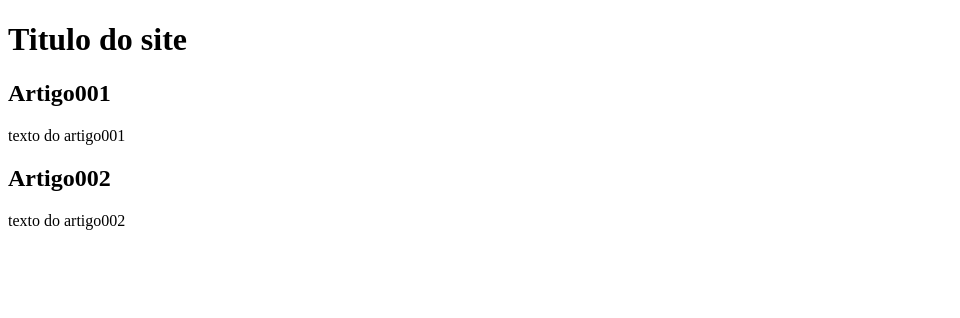
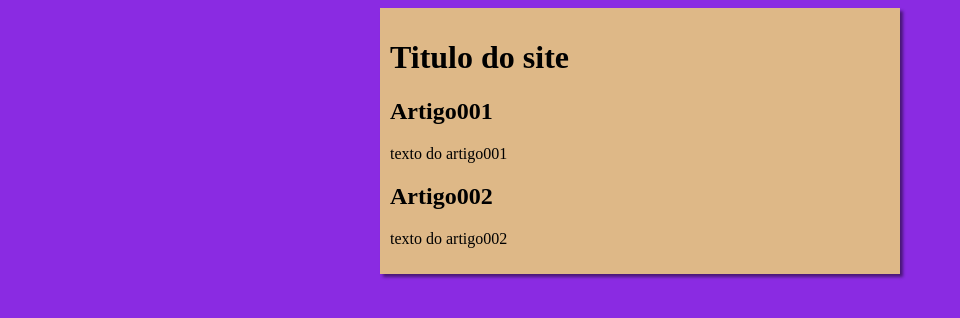
Before and after one commit to DavidAlonsoVieira/Site-E-Agora, a plain HTML site: page index.html in a window 1280 px wide. Shown: the whole page, without its empty margins (0-960 px from the left). Drawn offline with Linux system fonts and the light colour scheme.

Commit message:
criei design

```diff
--- /dev/null
+++ b/estilos/style.css
@@ -0,0 +1,17 @@
+*{
+    font-family Arial, Helvetica, sans-serif
+    font-size 16 px;
+
+}
+body {
+    background-color:blueviolet;
+
+}
+main {
+    background-color:burlywood;
+    width: 500px;
+    margin: auto;
+    padding: 10px;
+    box-shadow: 3px 3px 3px rgba(0, 0, 0, 0.473);
+
+}
--- a/index.html
+++ b/index.html
@@ -5,6 +5,7 @@
     <meta http-equiv="X-UA-Compatible" content="IE=edge">
     <meta name="viewport" content="width=device-width, initial-scale=1.0">
     <title>Teste2</title>
+    <link rel="stylesheet" href="estilos/style.css">
 </head>
 <body>
     <main>
```
